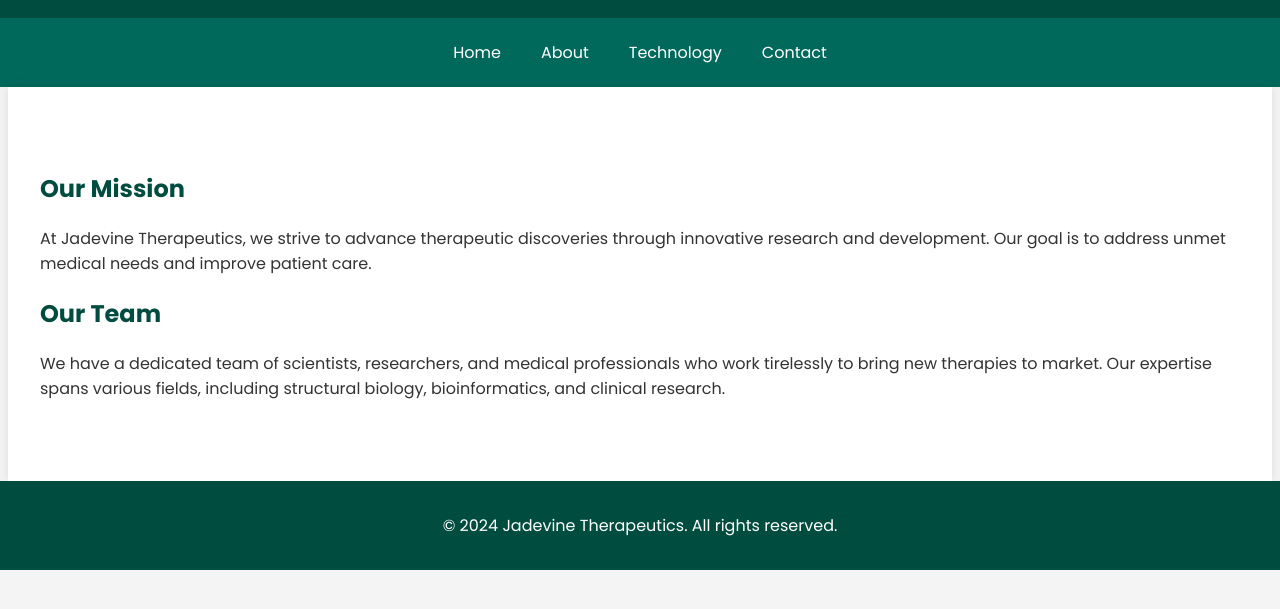
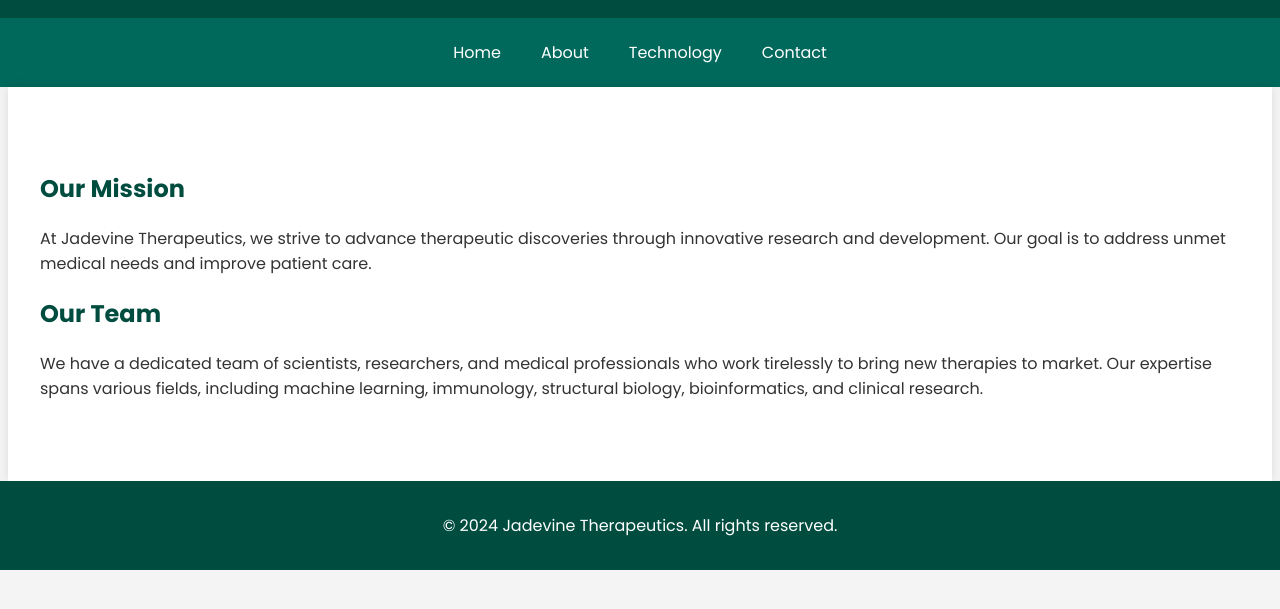
Before and after one commit to jadevinetherapeutics/jadevinetherapeutics.github.io, a plain HTML site: page about.html in a window 1280 px wide. Shown: the part 105-714 px from the top of the page. Drawn offline with Linux system fonts and the light colour scheme.

Commit message:
Update about.html

```diff
--- a/about.html
+++ b/about.html
@@ -21,7 +21,7 @@
             <h2>Our Mission</h2>
             <p>At Jadevine Therapeutics, we strive to advance therapeutic discoveries through innovative research and development. Our goal is to address unmet medical needs and improve patient care.</p>
             <h2>Our Team</h2>
-            <p>We have a dedicated team of scientists, researchers, and medical professionals who work tirelessly to bring new therapies to market. Our expertise spans various fields, including structural biology, bioinformatics, and clinical research.</p>
+            <p>We have a dedicated team of scientists, researchers, and medical professionals who work tirelessly to bring new therapies to market. Our expertise spans various fields, including machine learning, immunology, structural biology, bioinformatics, and clinical research.</p>
         </section>
     </div>
     <footer>
```
